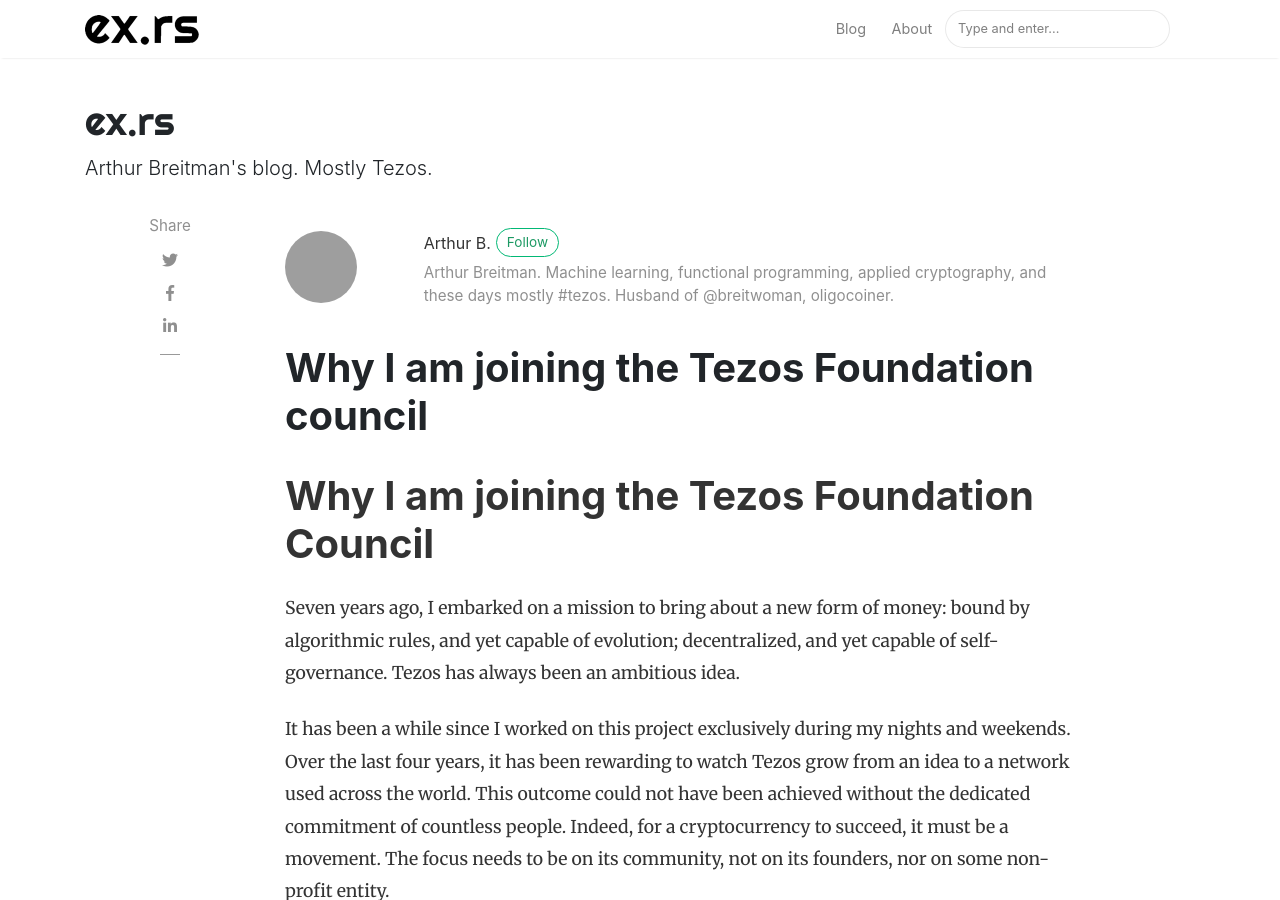
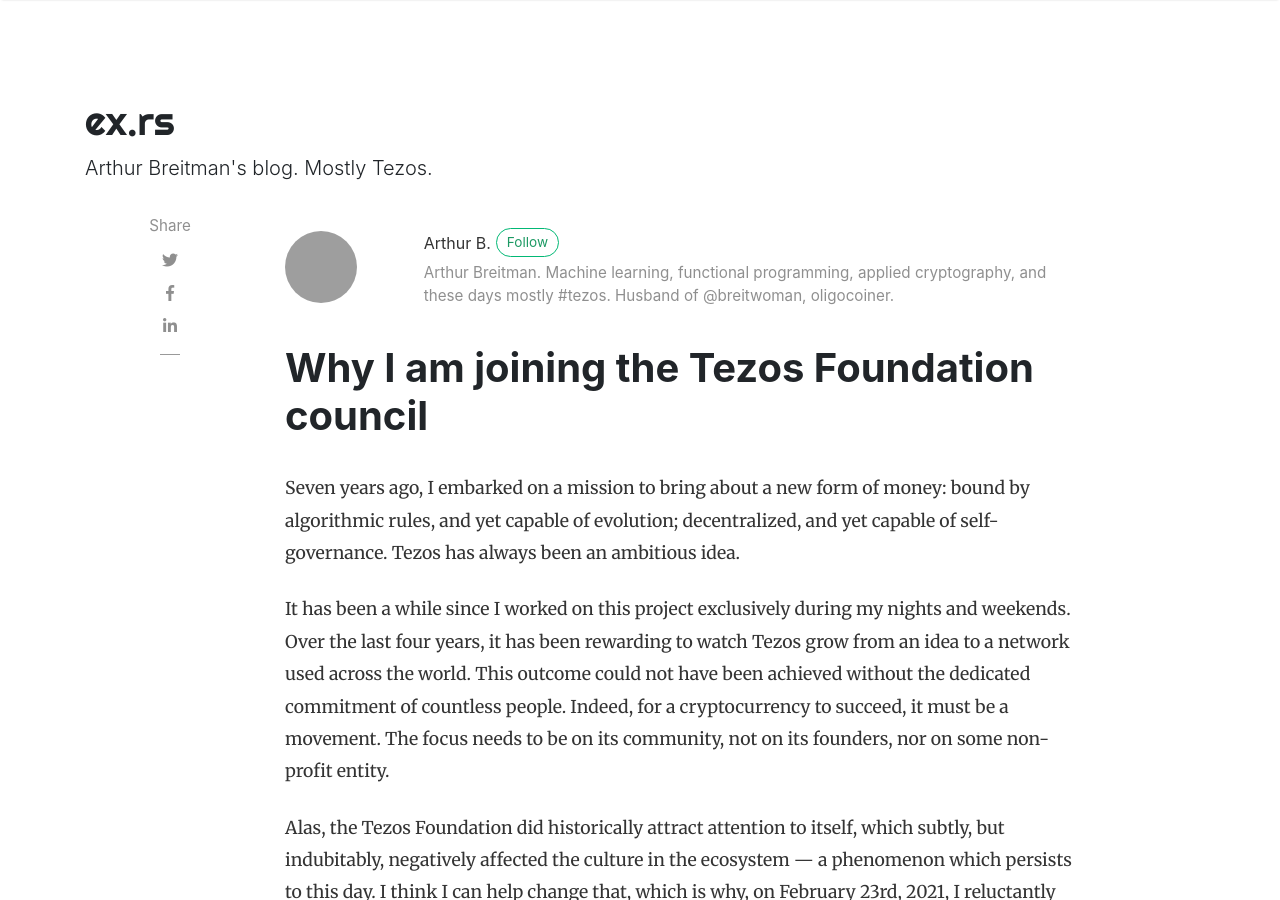
Before and after one commit to murbard/ex.rs, a Jekyll site: the page built from _posts/2021-02-24-why-I-am_joining-the-tezos-foundation-council.md, in a window 1280 px wide and 900 px high. Built offline with Jekyll 4.4.1, drawn with Linux system fonts in a browser that asks for light colours; nearby versions of some CDN libraries; comment, search, counter and statistics services are not loaded; grey boxes are pictures that could not be loaded.

Commit message:
remove double titlex

```diff
--- a/_posts/2021-02-24-why-I-am_joining-the-tezos-foundation-council.md
+++ b/_posts/2021-02-24-why-I-am_joining-the-tezos-foundation-council.md
@@ -6,8 +6,6 @@
 categories: tezos
 image: assets/images/ship.jpg
 ---
-
-# Why I am joining the Tezos Foundation Council
 
 Seven years ago, I embarked on a mission to bring about a new form of money: bound by algorithmic rules, and yet capable of evolution; decentralized, and yet capable of self-governance. Tezos has always been an ambitious idea.
 
```
